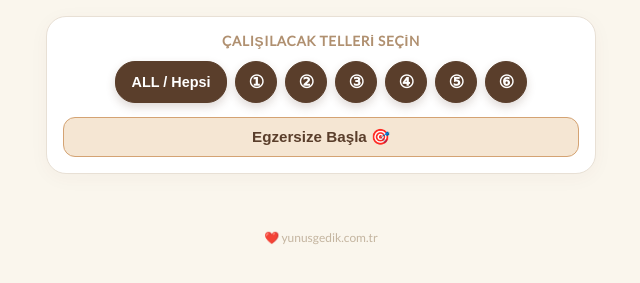
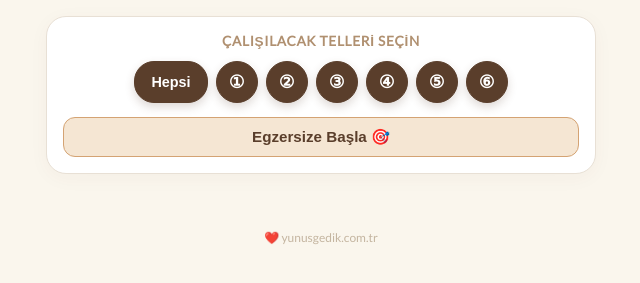
Before and after one commit to yunusgedik-gitar/gitar, a plain HTML site: page nota/index.html in a window 1280 px wide. Shown: the part 77-360 px from the top of the page, without its empty margins (319-959 px from the left). Drawn offline with nearby package versions, Linux system fonts and the light colour scheme; sample sign-in values are in the browser's storage.

Commit message:
Update index.html

```diff
--- a/nota/index.html
+++ b/nota/index.html
@@ -213,7 +213,7 @@
     <div class="filter-card">
       <div class="filter-title">Çalışılacak Telleri Seçin</div>
       <div class="string-buttons">
-        <button id="btn-all" class="string-btn all-btn active" onclick="toggleAllStrings()">ALL / Hepsi</button>
+        <button id="btn-all" class="string-btn all-btn active" onclick="toggleAllStrings()">Hepsi</button>
         <button class="string-btn active string-num-btn" data-string="1" onclick="toggleString(1)">①</button>
         <button class="string-btn active string-num-btn" data-string="2" onclick="toggleString(2)">②</button>
         <button class="string-btn active string-num-btn" data-string="3" onclick="toggleString(3)">③</button>
```
